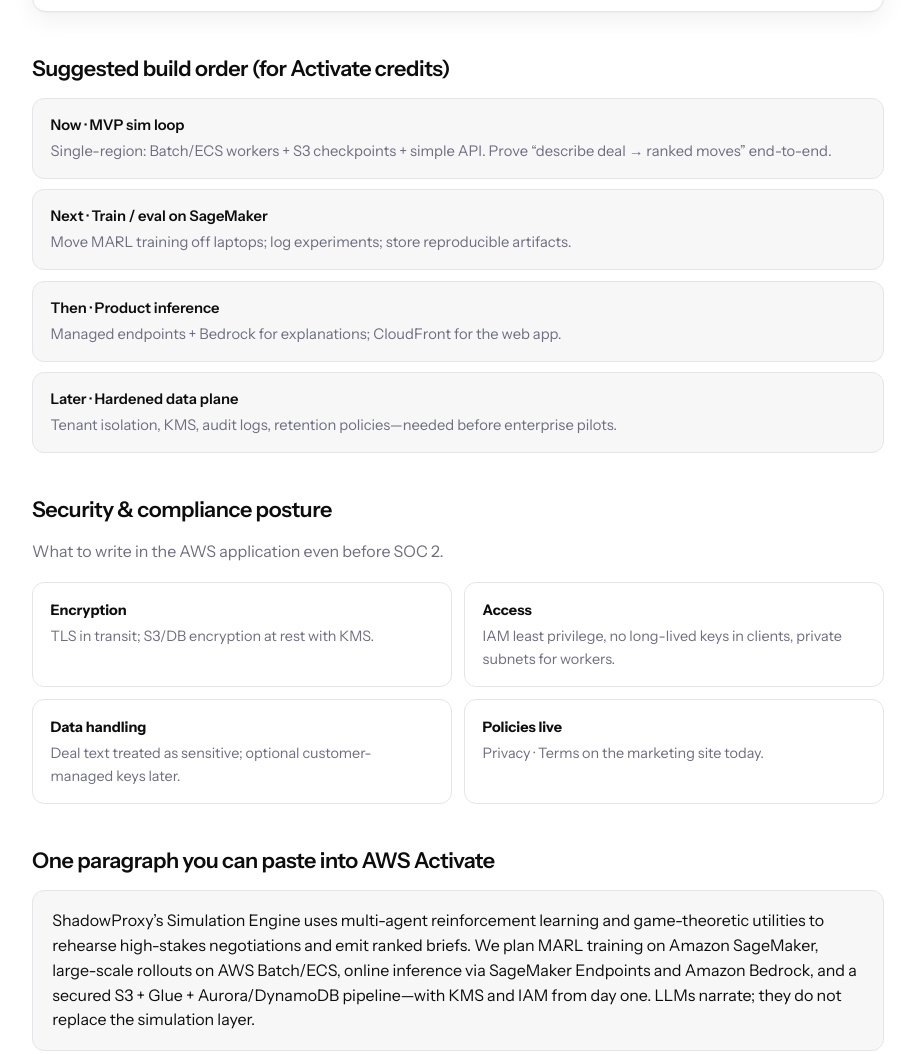
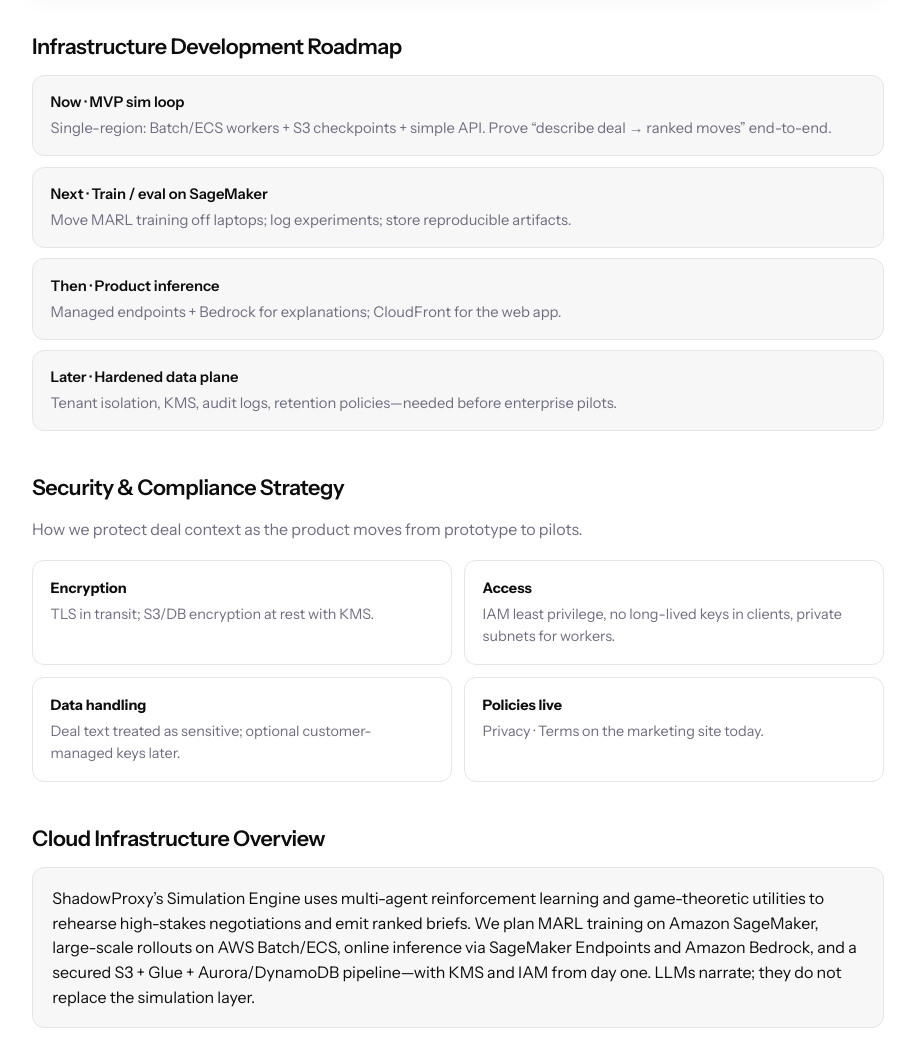
Before and after one commit to Precola/shadowproxy-site, a plain HTML site: page technology.html in a window 1280 px wide. Shown: the part 1869-2923 px from the top of the page, without its empty margins (182-1097 px from the left). Drawn offline with Linux system fonts and the light colour scheme.

Commit message:
Remove AWS Activate application copy from Technology page.

```diff
--- a/technology.html
+++ b/technology.html
@@ -400,8 +400,7 @@
         </p>
 
         <div class="plan-note">
-            AWS status: architecture &amp; roadmap (not a claim that every service is already in production).
-            Use this page in Activate as the intended stack; update phases as you ship.
+            Cloud status: planned architecture and build phases—not a claim that every service is already in production.
         </div>
 
         <h2>How we use AWS</h2>
@@ -475,7 +474,7 @@
             </article>
         </div>
 
-        <h2>Suggested build order (for Activate credits)</h2>
+        <h2>Infrastructure Development Roadmap</h2>
         <ul class="roadmap">
             <li>
                 <strong>Now · MVP sim loop</strong>
@@ -496,8 +495,8 @@
             </li>
         </ul>
 
-        <h2>Security &amp; compliance posture</h2>
-        <p class="section-intro">What to write in the AWS application even before SOC 2.</p>
+        <h2>Security &amp; Compliance Strategy</h2>
+        <p class="section-intro">How we protect deal context as the product moves from prototype to pilots.</p>
         <div class="security">
             <div>
                 <strong>Encryption</strong>
@@ -517,7 +516,7 @@
             </div>
         </div>
 
-        <h2>One paragraph you can paste into AWS Activate</h2>
+        <h2>Cloud Infrastructure Overview</h2>
         <p class="section-intro" style="color: var(--ink); background: var(--canvas-soft); border: 1px solid var(--hairline); border-radius: 12px; padding: 1.1rem 1.2rem;">
             ShadowProxy’s Simulation Engine uses multi-agent reinforcement learning and
             game-theoretic utilities to rehearse high-stakes negotiations and emit ranked briefs.
```
